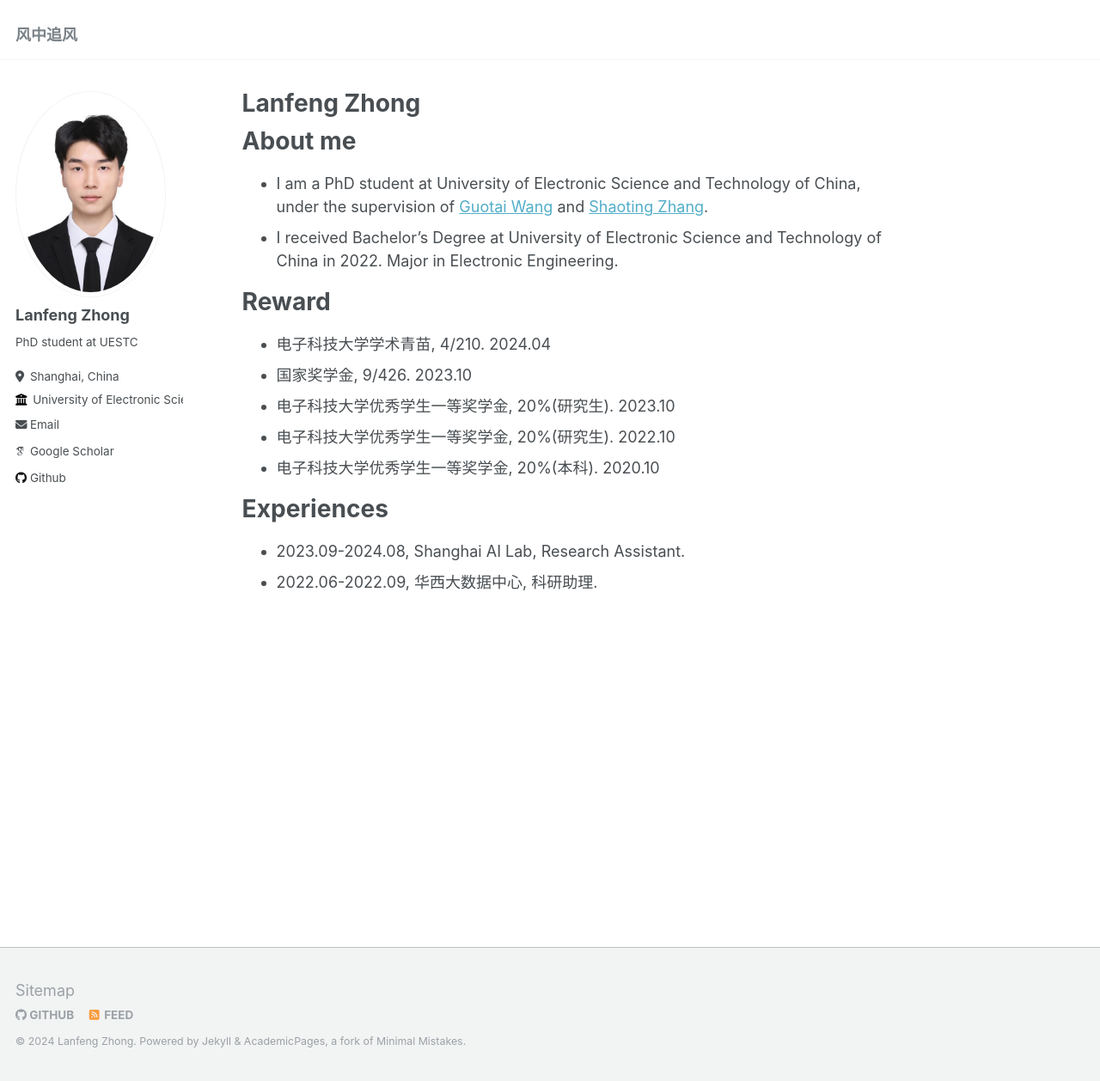
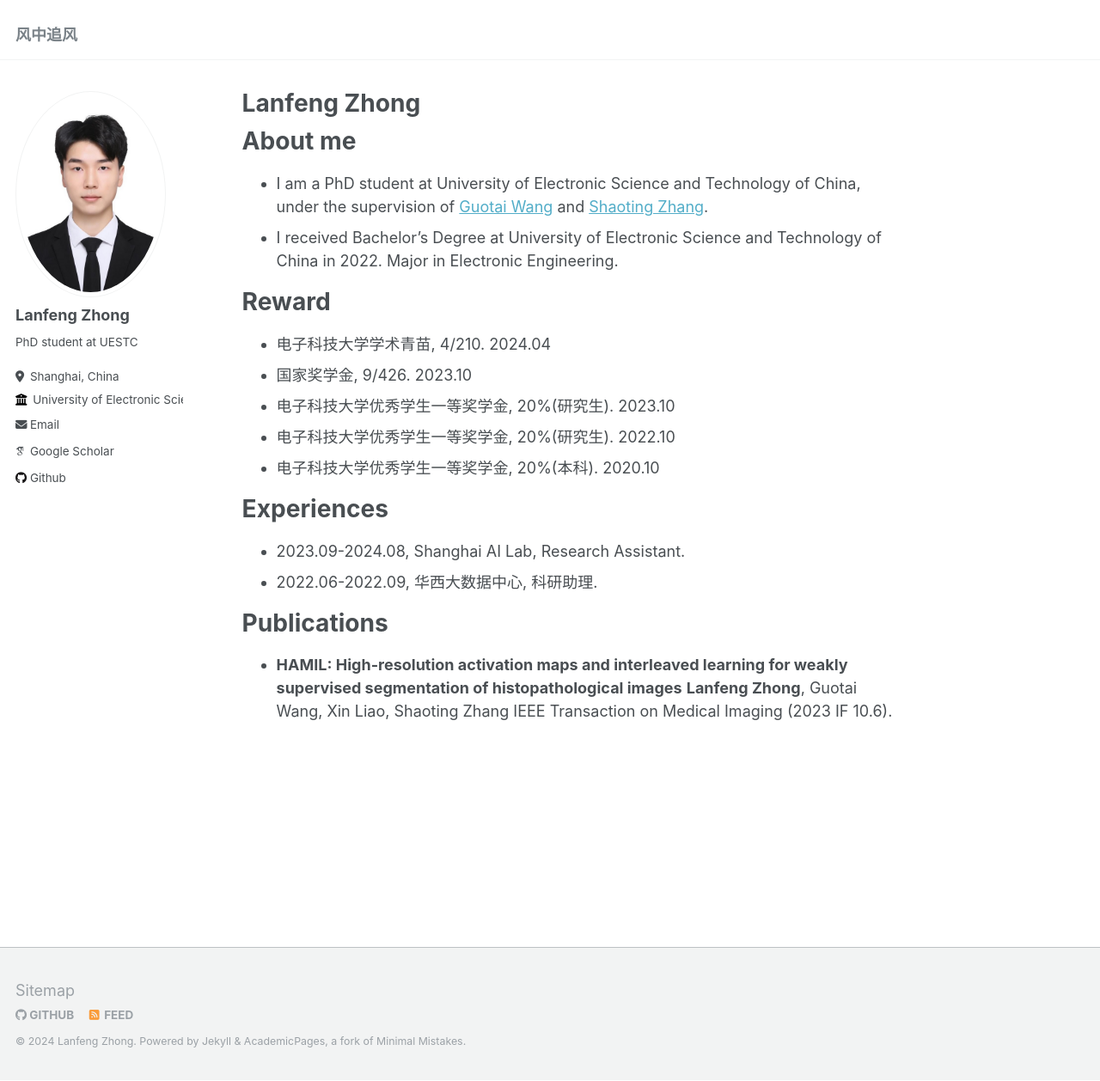
Before and after one commit to lanfz2000/lanfz2000.github.io, a Jekyll site: the page built from _pages/about.md, in a window 1280 px wide and 1258 px high. Shown: the whole window at 86% size. Built offline with Jekyll 4.4.1, drawn with Linux system fonts in a browser that asks for light colours; some web fonts are replaced.

Commit message:
Update about.md

```diff
--- a/_pages/about.md
+++ b/_pages/about.md
@@ -22,3 +22,8 @@ About me
 # Experiences
 - 2023.09-2024.08, Shanghai AI Lab, Research Assistant.
 - 2022.06-2022.09, 华西大数据中心, 科研助理.
+
+# Publications
+- **HAMIL: High-resolution activation maps and interleaved learning for weakly supervised segmentation of histopathological images**
+**Lanfeng Zhong**, Guotai Wang, Xin Liao, Shaoting Zhang
+IEEE Transaction on Medical Imaging (2023 IF 10.6).
```
